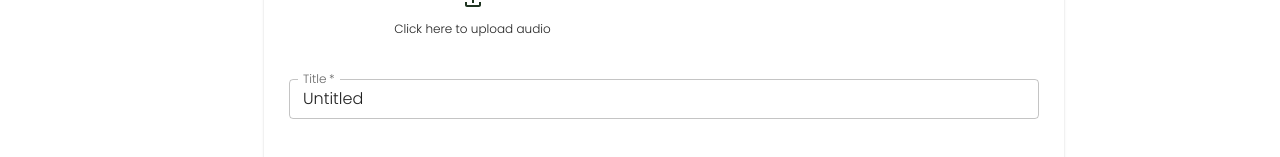
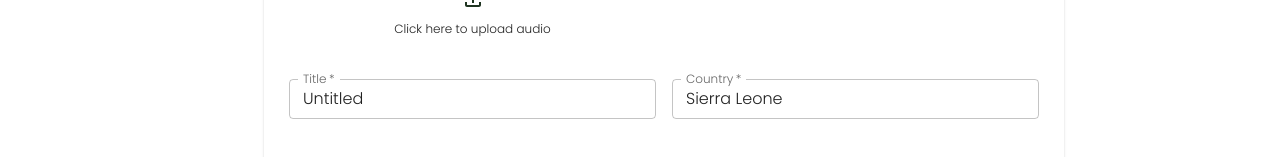
Before and after one commit to Shelpidy/herman, a React (Vite) app: page /dashboard in a window 1280 px wide. Both pictures are taken after a click on the tab "ADD AUDIO". Shown: the part 270-427 px from the top of the page. Built offline with nearby package versions, Linux system fonts and the light colour scheme.

Commit message:
Added status

```diff
--- a/src/components/New/AudioAdminUploadForm.tsx
+++ b/src/components/New/AudioAdminUploadForm.tsx
@@ -74,6 +74,7 @@ const AudioAdminUpload = () => {
     address: "",
     fullName: "",
     region: "",
+    country:"Sierra Leone",
     type:"",
     gender: "",
     phoneNumber: "",
@@ -134,6 +135,7 @@ const AudioAdminUpload = () => {
           region: formData.region,
           phoneNumber: formData.phoneNumber,
           gender: formData.gender,
+          country:formData.country
         },
         url: audioUrl,
         title: formData.title,
@@ -238,7 +240,7 @@ const AudioAdminUpload = () => {
               </Grid>
             )}
 
-          <Grid item xs={12} sm={12} sx={{ marginTop: 3 }}>
+          <Grid item xs={6} sm={6} sx={{ marginTop: 3 }}>
             <TextField
               size="small"
               required
@@ -249,7 +251,17 @@ const AudioAdminUpload = () => {
               onChange={handleInputChange}
             />
           </Grid>
-
+          <Grid item xs={6} sm={6} sx={{ marginTop: 3 }}>
+            <TextField
+              size="small"
+              required
+              fullWidth
+              label="Country"
+              name="country"
+              value={formData.country}
+              onChange={handleInputChange}
+            />
+          </Grid>
           <Grid item xs={12} sm={6} sx={{ marginTop: 3 }}>
             <TextField
               required
--- a/src/components/New/AudioItemDialog.tsx
+++ b/src/components/New/AudioItemDialog.tsx
@@ -142,6 +142,9 @@ const AudioListItemDialog: React.FC<AudioListItemDialogProps> = ({
               <strong>Author:</strong> {author.fullName}
             </p>
             <p>
+              <strong>Country:</strong> {author.country}
+            </p>
+            <p>
               <strong>Address:</strong> {author.address}
             </p>
             <p>
--- a/src/components/New/AudioListItem.tsx
+++ b/src/components/New/AudioListItem.tsx
@@ -184,6 +184,7 @@ const AudioListItem: React.FC<AudioListItemProps> = ({ audio,refetch }) => {
             sx={{ marginRight: 1 }}
           >
             <MenuItem value="draft">Draft</MenuItem>
+            <MenuItem value="edit">Edit</MenuItem>
             <MenuItem value="write">Write</MenuItem>
             <MenuItem value="translate">Translate</MenuItem>
             <MenuItem value="read">Read</MenuItem>
--- a/src/components/New/NewAudioList.tsx
+++ b/src/components/New/NewAudioList.tsx
@@ -37,7 +37,7 @@ let audioQuery = query(audioCollection);
 
 const AudioList = () => {
   const [statusFilter, setStatusFilter] = useState<
-    "all" | "draft" | "write" | "translate" | "read" | "publish" | "manage"
+    "all" | "draft"| "edit" | "write" | "translate" | "read" | "publish" | "manage"
   >("all");
   const [searchQuery, setSearchQuery] = useState<string>("");
   const [audios, setAudios] = useState<Audio2[]>([]);
@@ -77,6 +77,7 @@ const AudioList = () => {
         audio.author.address.toLowerCase().includes(searchQuery.toLowerCase()) ||
         audio.author.region.toLowerCase().includes(searchQuery.toLowerCase())||
         audio.author.gender.toLowerCase().includes(searchQuery.toLowerCase())||
+        audio.author.country?.toLowerCase().includes(searchQuery.toLowerCase())||
         (audio.type as string)?.toLowerCase().includes(searchQuery.toLowerCase()))
 
     );
@@ -88,6 +89,7 @@ const AudioList = () => {
       event.target.value as
         | "all"
         | "draft"
+        | "edit"
         | "write"
         | "translate"
         | "read"
@@ -161,6 +163,7 @@ const AudioList = () => {
           >
             <MenuItem value="all">All</MenuItem>
             <MenuItem value="draft">Draft</MenuItem>
+            <MenuItem value="edit">Edit</MenuItem>
             <MenuItem value="write">Write</MenuItem>
             <MenuItem value="translate">Translate</MenuItem>
             <MenuItem value="read">Read</MenuItem>
--- a/src/components/New/StatusBadge.tsx
+++ b/src/components/New/StatusBadge.tsx
@@ -8,6 +8,7 @@ interface AudioBadgeProps {
 const colors = {
   draft: "gray",
   write: "#4caf50",
+  edit: "#4cafa0",
   translate: "#1e90ff",
   read: "#ff4500",
   publish: "#8a2be2",
--- a/src/custom-types.d.ts
+++ b/src/custom-types.d.ts
@@ -59,6 +59,7 @@ declare type Audio2 = {
     region: string;
     phoneNumber: string;
     gender: string;
+    country:string
   };
   rank: number | string;
   createdAt: {
```
